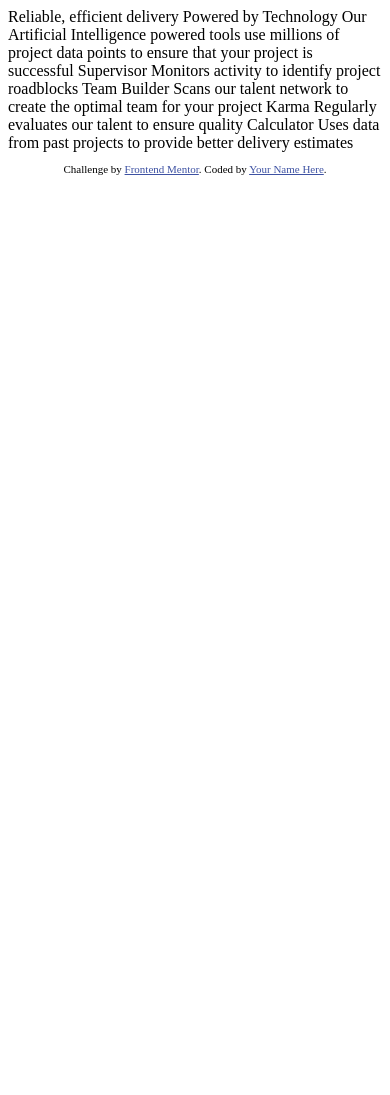
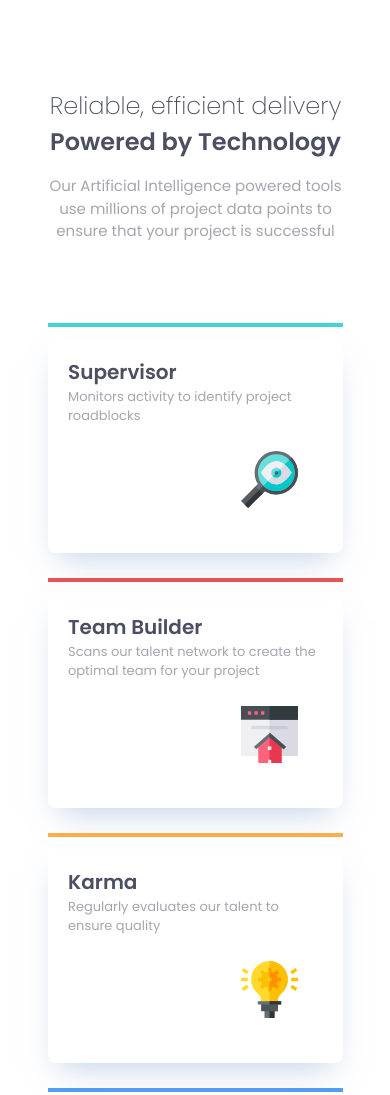
Before and after one commit to Sensei-Kaboto/fourCard, a plain HTML site: page index.html in a window 390 px wide. Shown: the top 1095 px of the page. Before the commit the page ends 844 px from the top, so only its background shows below. Drawn offline with Linux system fonts and the light colour scheme.

Commit message:
done with Mobile view

```diff
--- a/index.html
+++ b/index.html
@@ -4,41 +4,86 @@
   <meta charset="UTF-8">
   <meta name="viewport" content="width=device-width, initial-scale=1.0"> <!-- displays site properly based on user's device -->
 
+  <link href="./style.css" rel="stylesheet">
   <link rel="icon" type="image/png" sizes="32x32" href="./images/favicon-32x32.png">
 
   <title>Frontend Mentor | Four card feature section</title>
 
-  <!-- Feel free to remove these styles or customise in your own stylesheet 👍 -->
-  <style>
-    .attribution { font-size: 11px; text-align: center; }
-    .attribution a { color: hsl(228, 45%, 44%); }
-  </style>
+
 </head>
 <body>
-
+  <main>
+    <header>
+      <h1>
         Reliable, efficient delivery
-  Powered by Technology
-
+        <span> Powered by Technology </span>
+      </h1>
+      <p>
         Our Artificial Intelligence powered tools use millions of project data points
         to ensure that your project is successful
+      </p>
+    </header>
 
+    <p class="separator1"></p>
+    <div class="cardOne">
+      <h1>
         Supervisor
+      </h1>
+     <p>
         Monitors activity to identify project roadblocks
+     </p>
+     <img
+        src="./images/icon-supervisor.svg" alt="supervisor"
+     >
+    </div>
 
+    <p class="separator2"></p>
+    <div class="cardTwo">
+
+      <h1>
         Team Builder
+      </h1>
+      <p>
         Scans our talent network to create the optimal team for your project
+      </p>
+      <img
+        src="./images/icon-team-builder.svg" alt="builder"
+      >
+    </div>
 
+    <p class="separator3"></p>
+    <div class="cardThree">
+      <h1>
         Karma
+      </h1>
+      <p>
         Regularly evaluates our talent to ensure quality
+      </p>
+      <img
+        src="./images/icon-karma.svg" alt="karma"
+      >
+    </div>
 
+    <p class="separator4"></p>
+    <div class="cardFour">
+      <h1>
         Calculator
+      </h1>
+      <p>
         Uses data from past projects to provide better delivery estimates
+      </p>
 
+      <img
+        src="./images/icon-calculator.svg" alt="calculator"
+      >
+    </div>
+
+  </main>
 
   <footer>
     <p class="attribution">
       Challenge by <a href="https://www.frontendmentor.io?ref=challenge" target="_blank">Frontend Mentor</a>.
-      Coded by <a href="#">Your Name Here</a>.
+      Coded by <a href="#">Daniel Kaboto</a>.
     </p>
   </footer>
 </body>
--- /dev/null
+++ b/style.css
@@ -0,0 +1,135 @@
+@import url('https://fonts.googleapis.com/css2?family=Poppins:wght@200;400;600&display=swap');
+
+:root{
+    /* ------------------------ Primary --------------------------------------- */
+
+        --Red: hsl(0, 78%, 62%);
+        --Cyan: hsl(180, 62%, 55%);
+        --Orange: hsl(34, 97%, 64%);
+        --Blue: hsl(212, 86%, 64%);
+        --cardOne:hsla(180, 62%, 55%, 1);
+        --cardTwo: hsla(0, 78%, 62%, 1);
+        --cardThree: hsla(34, 96%, 64%, 1);
+        --cardFour:hsla(212, 86%, 64%, 1);
+
+
+        /* ---------------------------- Neutral ------------------------------------------ */
+
+        --VeryDark__Blue: hsl(234, 12%, 34%);
+        --GrayishBlue: hsl(229, 6%, 66%);
+        --VeryLight__Gray: hsl(0, 0%, 98%);
+
+        /* ---------------------------- Typography -------------------------------------- */
+
+        --Family : Poppins;
+        --Weights__200: 200;
+        --Weigths__400: 400;
+        --Weights__600: 600;
+}
+
+html{
+    box-sizing: border-box;
+    font-size: 62.5%;
+    color: var(--VeryDark__Blue);
+    font-family: var(--Family);
+}
+
+h1,
+p{
+    margin-top: 0;
+    line-height: 1.5;
+    font-size: 1rem;
+}
+
+body{
+    display: grid;
+    place-items: center;
+    width: 375px;
+}
+
+main{
+    margin: 80px 40px;
+}
+header{
+    text-align: center;
+
+}
+header h1{
+    font-size: 2.4rem;
+    font-weight: var(--Weights__200);
+    margin-bottom: 15px;
+
+}
+
+header h1 span{
+
+    font-weight: var(--Weights__600);
+
+}
+
+header p{
+    font-size: 1.5rem;
+    font-weight: var(--Weigths__400);
+    opacity: 0.5;
+
+
+}
+
+.cardOne,
+.cardTwo ,
+.cardThree ,
+.cardFour {
+    padding: 20px;
+    border-radius: 8px;
+    box-shadow: 0px 15px 30px -11px rgba(131, 166, 210, 0.50);
+}
+
+
+.cardOne h1,
+.cardTwo h1,
+.cardThree h1,
+.cardFour h1 {
+    font-size: 2rem;
+    font-weight: var(--Weights__600);
+    margin-bottom: 0px;
+}
+.cardOne p,
+.cardTwo p,
+.cardThree p,
+.cardFour p {
+    font-size: 1.3rem;
+    font-weight: var(--Weigths__400);
+    opacity: 0.5;
+}
+
+.separator1 {
+    background-color: var(--cardOne);
+    height: 4px;
+    margin-top: 80px;
+
+}
+.separator2{
+    background-color: var(--cardTwo);
+    height: 4px;
+    margin-top: 25px;
+}
+
+.separator3{
+    background-color: var(--cardThree);
+    height: 4px;
+    margin-top: 25px;
+}
+.separator4{
+    background-color: var(--cardFour);
+    height: 4px;
+    margin-top: 25px;
+}
+
+img{
+    height: 57px;
+    width: 57px;
+    margin: 25px;
+    display: block;
+    margin-left: auto;
+
+}
```
Lines whose indentation alone changed are shown as unchanged.
